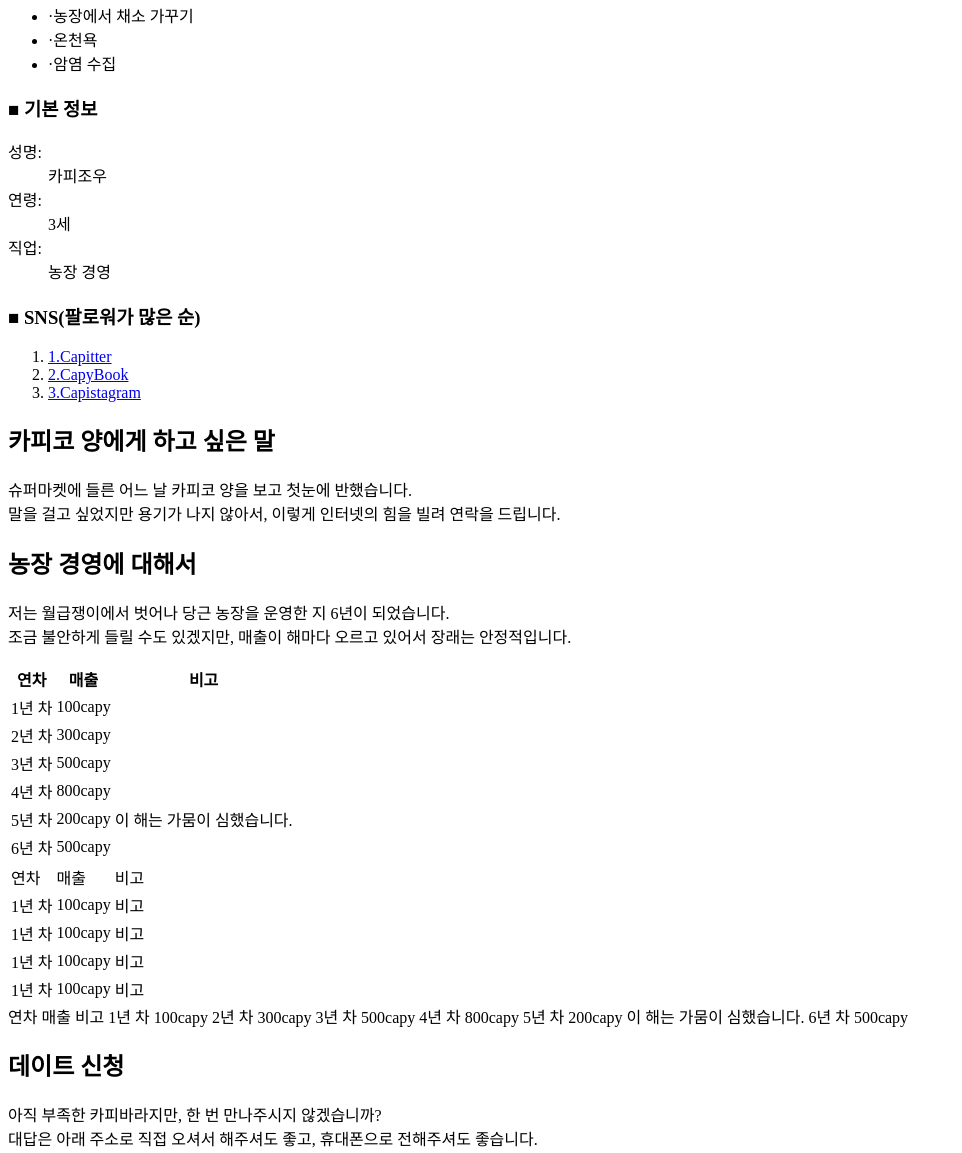
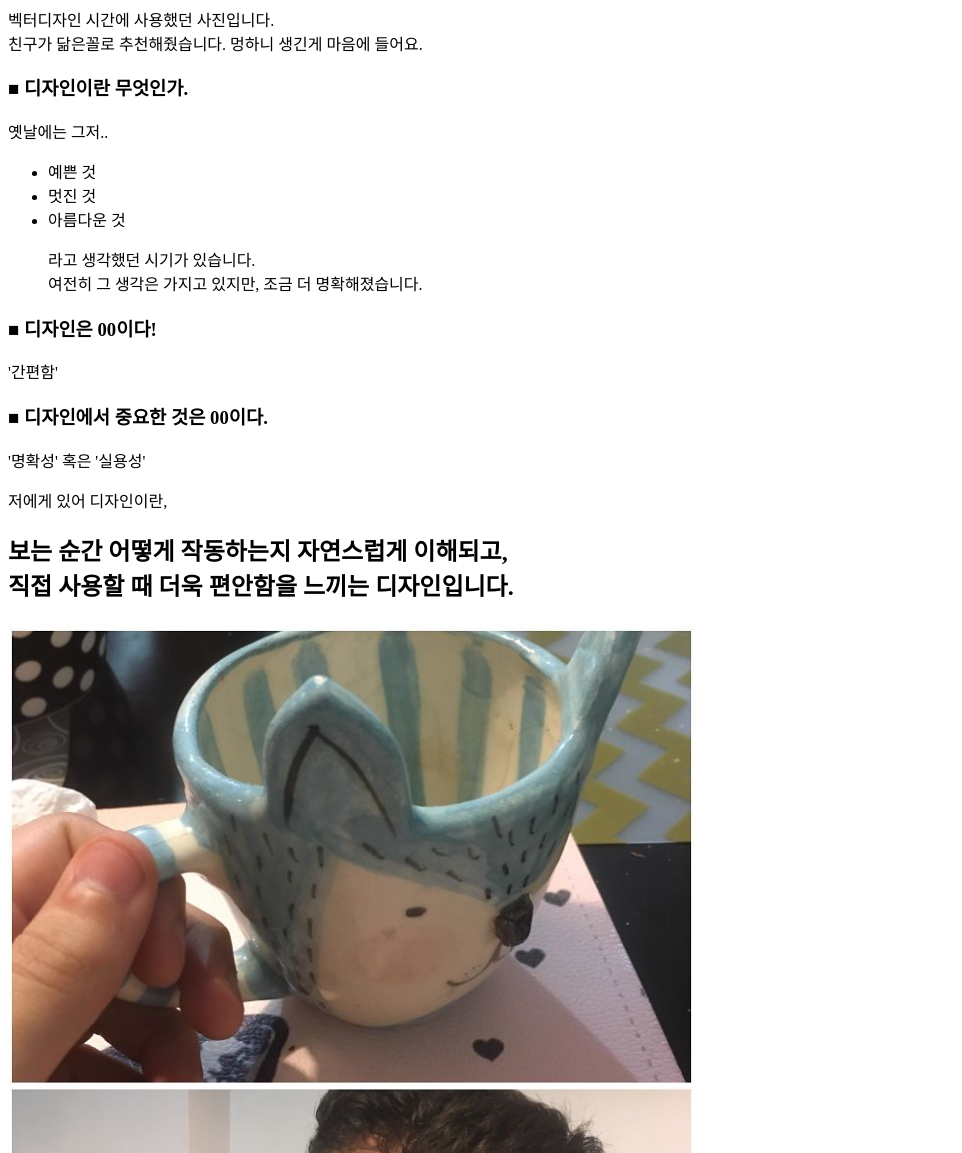
Before and after one commit to 2601110264-source/new_wed1b26, a plain HTML site: page index.html in a window 1280 px wide. Shown: the part 533-1686 px from the top of the page, without its empty margins (0-962 px from the left). Drawn offline with Linux system fonts and the light colour scheme.

Commit message:
0407_17:49

```diff
--- a/index.html
+++ b/index.html
@@ -1,145 +1,103 @@
+
 <!DOCTYPE html>
 <html lang="ko">
   <head>
-<meta charset="UTF-8">
-<title>카피코 양에게 보내는 편지</title>
+    <meta charset="UTF-8" />
+    <title> 0331 과제 제출물 </title>
   </head>
+
   <body>
-    <h1>친애하는 카피코 양에게</h1>
-    <h2>
-        첫인사
+    <h1> 0331 과제 제출물 </h1>
+    <table>
+        <thead><h2>첫인사</h2></thead>
+    <tbody>
+         <p>
+      2601110264 정지영입니다.<br/>
+      저는 이런저런 일을 하다가 '디자인을 배워야지!' 라는 생각으로 대학에 왔습니다.<br/>
+      웹 제작하는 것에 관심이 있어 지금 수업이 참 좋습니다.
+    </tbody>
+    </div>
+    </table>
+    <h2>자기소개</h2>
+    <img src="images/0331_티벳여우.jpg" alt="2601110264_증명사진" />
+    <p>
+      벡터디자인 시간에 사용했던 사진입니다. <br>
+      친구가 닮은꼴로 추천해줬습니다. 멍하니 생긴게 마음에 들어요.
+    </p>
 
-    </h2>
-    <p>
-        안녕하세요. 저는 카피조우라고 합니다. 초면에 갑작스럽게 연락드려서 죄송합니다.<br>
-        이렇게 편지를 쓰는 것은 다름 아니라 카피코 양에게 데이트 신청을 하고 싶기 때문입니다.
+    <h3>■ 디자인이란 무엇인가.</h3>
+    <p>옛날에는 그저..</p>
+    <ul>
+      <li>예쁜 것</li>
+      <li>멋진 것</li>
+      <li>아름다운 것</li>
+      <p>라고 생각했던 시기가 있습니다. <br>
+      여전히 그 생각은 가지고 있지만, 조금 더 명확해졌습니다.
       </p>
-    <h2>자기소개</h2>
+    </ul>
 
+    <h3>■ 디자인은 00이다!</h3>
+    <p>'간편함'</p>
 
-카피조우 증명사진
-    <img src="images/capyzou.png" alt="카피조우 증명사진">
-    <p>아마도 "누구세요?"라는 의문만 떠오르시겠지요. 먼저 자기소개를 하겠습니다.</p>
+    <h3>■ 디자인에서 중요한 것은 00이다.</h3>
+    <p>'명확성' 혹은 '실용성'</p>
+    저에게 있어 디자인이란, </br>
+    <h2>보는 순간 어떻게 작동하는지 자연스럽게 이해되고,<br>
+    직접 사용할 때 더욱 편안함을 느끼는 디자인입니다. </h2></p>
 
-    <h3>■ 취미</h3>
-    <ul>
-        <li>·농장에서 채소 가꾸기</li>
-        <li>·온천욕</li>
-        <li>·암염 수집</li>
-    </ul>
+     <img src="images/스크린샷 2026-03-31 155132.png" alt="눈 찌르는 디자인 컵 사진" />
+     <img src="images/스크린샷 2026-03-31 155238.png" alt="delete키 옆에 있는 전원키" />
+     <img src="images/스크린샷 2026-03-31 155359.png" alt="어지러운 디자인" />
+     <img src="images/스크린샷 2026-03-31 155514.png" alt="sucks가 된 statbuacks" />
+
+     <p>위의 디자인은 지양합니다. 특이 취향이신 고객님 맞춤 제작이 아니라면요.</p>
 
 
 
-
-    <h3>■ 기본 정보 </h3>
-    <dl>
-        <dt>성명:</dt><dd>카피조우</dd>
-        <dt>연령:</dt><dd>3세</dd>
-        <dt>직업:</dt><dd>농장 경영</dd>
-    </dl>
-
-    <h3>■ SNS(팔로워가 많은 순)</h3>
-    <ol>
-        <li>
-            <a href="https://www.naver.com/" target="_blank">
-                1.Capitter
-            </a>
-        </li>
-        <li><a href="#">2.CapyBook</a></li>
-        <li><a href="#">3.Capistagram</a></li>
-    </ol>
-
-    <h2>카피코 양에게 하고 싶은 말</h2>
-    <p>슈퍼마켓에 들른 어느 날 카피코 양을 보고 첫눈에 반했습니다.<br>
-말을 걸고 싶었지만 용기가 나지 않아서, 이렇게 인터넷의 힘을 빌려 연락을 드립니다.</p>
-
-
-    <h2>농장 경영에 대해서</h2>
-    <p>저는 월급쟁이에서 벗어나 당근 농장을 운영한 지 6년이 되었습니다.<br>
-조금 불안하게 들릴 수도 있겠지만, 매출이 해마다 오르고 있어서 장래는 안정적입니다.</p>
-
+    <h3>■ 추구하는 디자인</h3>
+    <p>저는 각각 매체마다 다른 디자인을 선호합니다. 당장 생각나는 디자인들은 3가지입니다.</p>
     <table>
       <thead>
         <tr>
-                <th>연차</th>
-                <th>매출</th>
-                <th>비고</th>
+          <th></th>
+          <th>웹</th>
+          <th>출판(잡지,포스터)</th>
+          <th>제품</th>
         </tr>
       </thead>
       <tbody>
           <tr>
-                <td>1년 차</td>
-                <td>100capy</td>
-                <td></td>
+            <td>핵심 키워드</td>
+            <td>간단명료</td>
+          <td>빈티지</td>
+          <td>사용감</td>
         </tr>
         <tr>
-                <td>2년 차</td>
-                <td>300capy</td>
-                <td></td>
+          <td>시각적 스타일(다지인 컨셉)</td>
+          <td>미니멀리즘, 여백의미, 직관적인 UI</td>
+          <td>레트로, 아날로그 텍스처, 타이포그래피</td>
+          <td>인체공학적 형태, 실용적, 군더더기 없는 미감</td>
         </tr>
         <tr>
-                <td>3년 차</td>
-                <td>500capy</td>
-                <td></td>
-            </tr>
-            <tr>
-                <td>4년 차</td>
-                <td>800capy</td>
-                <td></td>
-            </tr>
-            <tr>
-                <td>5년 차</td>
-                <td>200capy</td>
-                <td>이 해는 가뭄이 심했습니다.</td>
-            </tr>
-            <tr>
-                <td>6년 차</td>
-                <td>500capy</td>
-                <td></td>
-            </tr>
-        </tbody>
+          <td>최우선 가치(중요요소)</td>
+          <td>정보 전달의 효율성, 쉬운 탐색</td>
+          <td>감성적인 분위기, 소장 가치</td>
+          <td>우수한 사용자 경험(UX), 기능성</td>
     </table>
-    <table>
-        <tr>
-            <td>연차</td>
-            <td>매출</td>
-            <td>비고</td>
-        </tr>
-        <tr>
-            <td>1년 차</td>
-            <td>100capy</td>
-            <td>비고</td>
-        </tr>
-        <tr>
-            <td>1년 차</td>
-            <td>100capy</td>
-            <td>비고</td>
-        </tr>
-        <tr>
-            <td>1년 차</td>
-            <td>100capy</td>
-            <td>비고</td>
-        </tr>
-        <tr>
-            <td>1년 차</td>
-            <td>100capy</td>
-            <td>비고</td>
-        </tr>
 
-    </table>
-연차 매출 비고
-1년 차 100capy
-2년 차 300capy
-3년 차 500capy
-4년 차 800capy
-5년 차 200capy 이 해는 가뭄이 심했습니다.
-6년 차 500capy
-    <h2>데이트 신청</h2>
-    <p>아직 부족한 카피바라지만, 한 번 만나주시지 않겠습니까?<br>
-        대답은 아래 주소로 직접 오셔서 해주셔도 좋고, 휴대폰으로 전해주셔도 좋습니다.</p>
-    <p>카피바랜드 호수 근처 11-33-12 FARM Capyzou 앞</p>
+
+
+    <p>모두가 멋진 디자인을 하고, 저도 멋진 디자인을 할 수 있는 사람이 되길바랍니다.<br>
+    앞으로 잘 부탁드립니다.</p>
+
+
+    </p>
+        <h3>■ 연락처</h3>
+    <ol>
+      <li><a href="https://www.instagram.com/" target="_blank"> instagram </a></li>
+    </ol>
+    <p>서울특별시 용산구 보광로 73 3공학관 2층 D207</p>
     <p>010-XXXX-XXXX</p>
     <!--  -->
-
   </body>
 </html>
```
Lines whose indentation alone changed are shown as unchanged.
